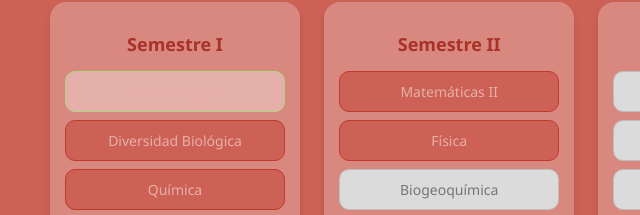
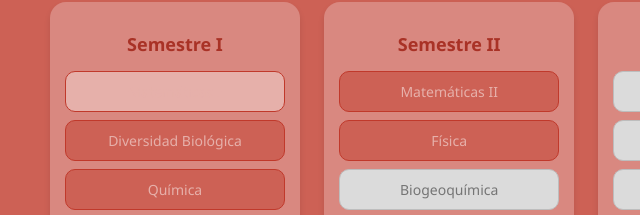
Before and after one commit to vtypical/malla_IRNR, a plain HTML site: page index.html in a window 1280 px wide. Both pictures are taken after a click on the element "Matemáticas I". Shown: the part 142-357 px from the top of the page, 0-640 px from the left. Drawn offline with Linux system fonts and the light colour scheme.

Commit message:
Update style.css

```diff
--- a/style.css
+++ b/style.css
@@ -54,7 +54,7 @@ h1 {
   background-color: #e6b0aa;
   text-decoration: line-through;
   color:#e6b0aa ;
-  border: 1px solid #aed581;
+  border: 1px solid #c0392b;
 }
 
 .ramo.bloqueado {
```
